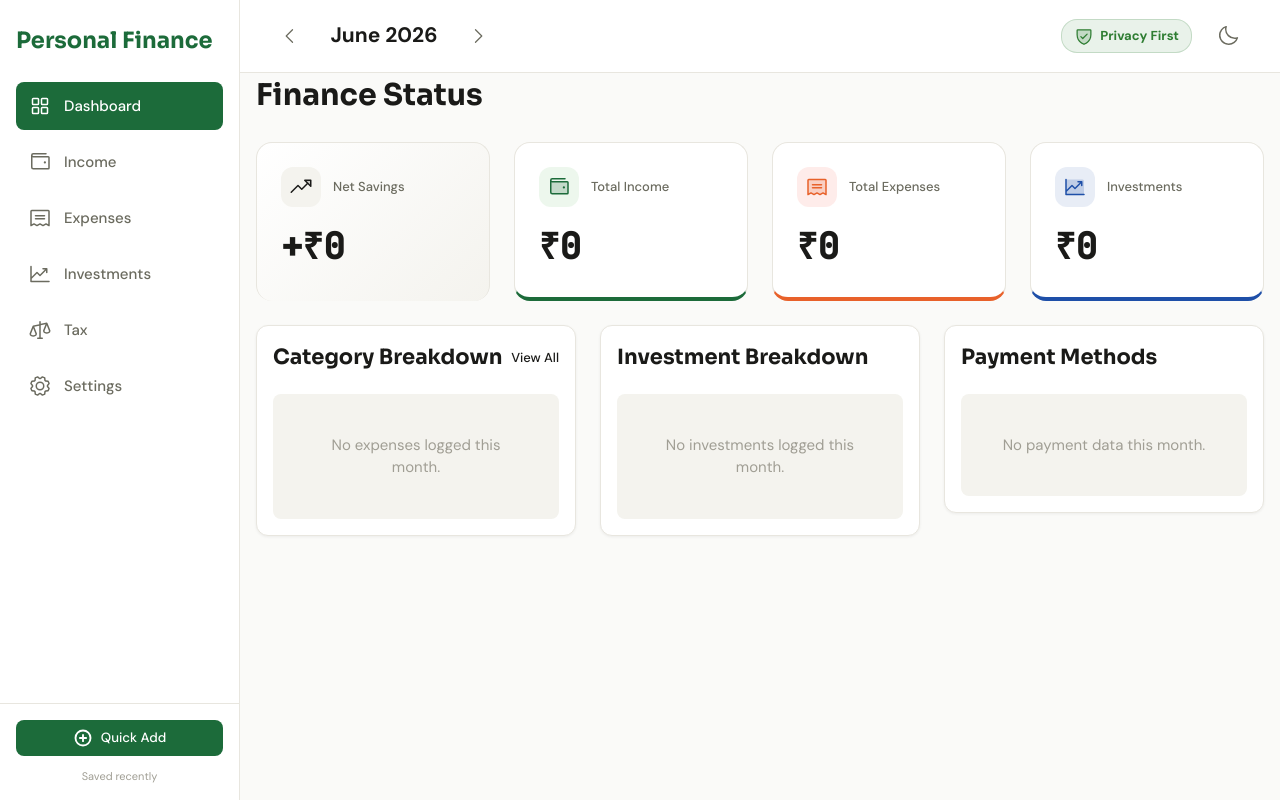
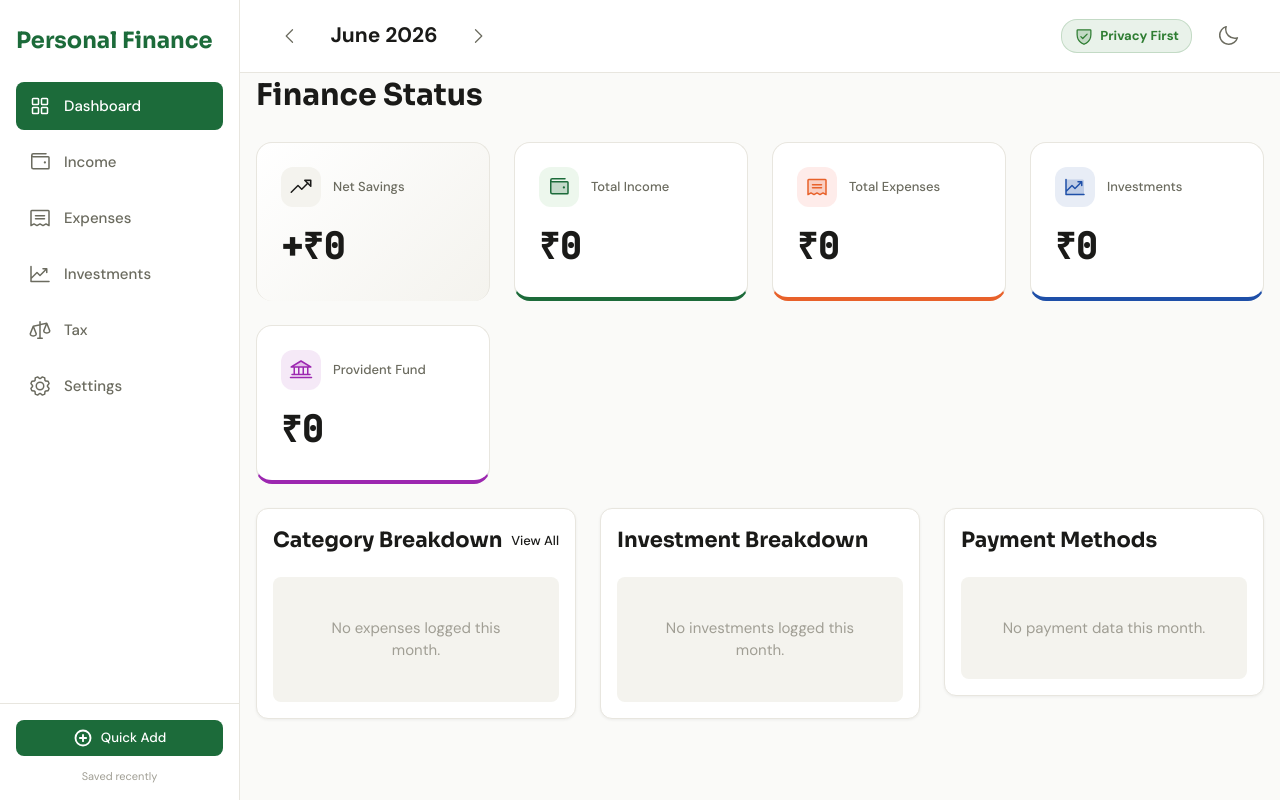
Before and after one commit to AnkeethV/Personal_Finance, a React (Vite) app: page / in a window 1280 px wide. Built offline with nearby package versions, Linux system fonts and the light colour scheme.

Commit message:
PF, PT and KPI implementation

```diff
--- a/src/components/QuickAdd.jsx
+++ b/src/components/QuickAdd.jsx
@@ -7,7 +7,7 @@ import './QuickAdd.css';
 export default function QuickAdd() {
   const { activeMonth } = useAppContext();
   const [isOpen, setIsOpen] = useState(false);
-  const [type, setType] = useState('expense'); // 'expense' or 'income'
+  const [type, setType] = useState('expense'); // 'expense' or 'investment'
 
   const categories = storage.getCategories();
 
@@ -100,10 +100,6 @@ export default function QuickAdd() {
 
     if (type === 'expense') {
       storage.saveExpenseEntry(entry);
-    } else if (type === 'income') {
-      entry.payer = '';
-      entry.tdsDeducted = 0;
-      storage.saveIncomeEntry(entry);
     } else if (type === 'investment') {
       entry.platform = '';
       storage.saveInvestmentEntry(entry);
@@ -136,12 +132,6 @@ export default function QuickAdd() {
                 onClick={() => handleTypeChange('expense')}
               >
                 Expense
-              </button>
-              <button
-                className={`toggle-btn ${type === 'income' ? 'active income' : ''}`}
-                onClick={() => handleTypeChange('income')}
-              >
-                Income
               </button>
               <button
                 className={`toggle-btn ${type === 'investment' ? 'active investment' : ''}`}
@@ -189,7 +179,7 @@ export default function QuickAdd() {
                 <input type="text" className="input" name="description" value={formData.description} onChange={handleInputChange} maxLength="100" />
               </div>
 
-              <button type="submit" className="btn btn-primary" style={{ marginTop: '16px' }}>Save {type === 'expense' ? 'Expense' : type === 'income' ? 'Income' : 'Investment'}</button>
+              <button type="submit" className="btn btn-primary" style={{ marginTop: '16px' }}>Save {type === 'expense' ? 'Expense' : 'Investment'}</button>
             </form>
           </div>
         </div>
--- a/src/pages/Dashboard.css
+++ b/src/pages/Dashboard.css
@@ -36,6 +36,10 @@
   border-bottom: 4px solid var(--invest-color);
 }
 
+.metric-pf {
+  border-bottom: 4px solid #9C27B0;
+}
+
 .metric-header {
   display: flex;
   align-items: center;
@@ -66,6 +70,11 @@
 .metric-invest .metric-icon {
   color: var(--invest-color);
   background-color: rgba(30, 79, 168, 0.1);
+}
+
+.metric-pf .metric-icon {
+  color: #9C27B0;
+  background-color: rgba(156, 39, 176, 0.1);
 }
 
 .metric-title {
--- a/src/pages/Dashboard.jsx
+++ b/src/pages/Dashboard.jsx
@@ -1,13 +1,13 @@
 import { useState, useEffect } from 'react';
 import { useAppContext } from '../context/AppContext';
 import { storage } from '../utils/storage';
-import { Wallet, Receipt, TrendUp, Plus, ChartLineUp } from '@phosphor-icons/react';
+import { Wallet, Receipt, TrendUp, Plus, ChartLineUp, Bank } from '@phosphor-icons/react';
 import { Link } from 'react-router-dom';
 import './Dashboard.css';
 
 export default function Dashboard() {
   const { activeMonth } = useAppContext();
-  const [metrics, setMetrics] = useState({ income: 0, expense: 0, savings: 0, invest: 0 });
+  const [metrics, setMetrics] = useState({ income: 0, expense: 0, savings: 0, invest: 0, pf: 0 });
   const [categoryBreakdown, setCategoryBreakdown] = useState([]);
   const [investmentBreakdown, setInvestmentBreakdown] = useState([]);
   const [paymentBreakdown, setPaymentBreakdown] = useState([]);
@@ -23,9 +23,10 @@ export default function Dashboard() {
     const totalIncome = incomeData.reduce((sum, item) => sum + item.amount, 0);
     const totalExpense = expenseData.reduce((sum, item) => sum + item.amount, 0);
     const totalInvest = investmentData.reduce((sum, item) => sum + item.amount, 0);
+    const totalPf = incomeData.reduce((sum, item) => sum + (item.providentFund || 0), 0);
     const netSavings = totalIncome - totalExpense;
 
-    setMetrics({ income: totalIncome, expense: totalExpense, savings: netSavings, invest: totalInvest });
+    setMetrics({ income: totalIncome, expense: totalExpense, savings: netSavings, invest: totalInvest, pf: totalPf });
 
     // Calculate Category Breakdown for Expenses
     const breakdown = {};
@@ -139,6 +140,16 @@ export default function Dashboard() {
             {formatCurrency(metrics.invest)}
           </div>
         </div>
+
+        <div className="metric-card metric-pf">
+          <div className="metric-header">
+            <span className="metric-icon"><Bank size={24} weight="duotone" /></span>
+            <span className="metric-title">Provident Fund</span>
+          </div>
+          <div className="metric-value font-mono">
+            {formatCurrency(metrics.pf)}
+          </div>
+        </div>
       </div>
 
       <div className="dashboard-grid">
--- a/src/pages/Income.jsx
+++ b/src/pages/Income.jsx
@@ -18,7 +18,9 @@ export default function Income() {
     date: new Date().toISOString().split('T')[0],
     description: '',
     payer: '',
-    tdsDeducted: ''
+    tdsDeducted: '',
+    providentFund: '',
+    professionalTax: ''
   });
 
   useEffect(() => {
@@ -91,7 +93,9 @@ export default function Income() {
       date: new Date().toISOString().split('T')[0],
       description: '',
       payer: '',
-      tdsDeducted: ''
+      tdsDeducted: '',
+      providentFund: '',
+      professionalTax: ''
     });
     setEditingId(null);
   };
@@ -109,11 +113,13 @@ export default function Income() {
   const handleEdit = (entry) => {
     setFormData({
       typeId: entry.typeId,
-      amount: (entry.amount / 100).toString(), // convert back to rupees
+      amount: entry.grossAmount ? (entry.grossAmount / 100).toString() : (entry.amount / 100).toString(), // show gross amount in input
       date: entry.date,
       description: entry.description || '',
       payer: entry.payer || '',
-      tdsDeducted: entry.tdsDeducted ? (entry.tdsDeducted / 100).toString() : ''
+      tdsDeducted: entry.tdsDeducted ? (entry.tdsDeducted / 100).toString() : '',
+      providentFund: entry.providentFund ? (entry.providentFund / 100).toString() : '',
+      professionalTax: entry.professionalTax ? (entry.professionalTax / 100).toString() : ''
     });
     setEditingId(entry.id);
     setIsModalOpen(true);
@@ -126,15 +132,31 @@ export default function Income() {
       return;
     }
 
+    let parsedGross = parseFloat(formData.amount);
+    let pf = formData.providentFund ? parseFloat(formData.providentFund) : 0;
+    let pt = formData.professionalTax ? parseFloat(formData.professionalTax) : 0;
+
+    // Only apply deductions if category is salary, to be safe
+    const isSalary = formData.typeId === 'inc_salary';
+    if (!isSalary) {
+      pf = 0;
+      pt = 0;
+    }
+
+    let netAmount = parsedGross - pf - pt;
+
     const entry = {
       id: editingId || crypto.randomUUID(),
       month: activeMonth,
       typeId: formData.typeId,
-      amount: Math.round(parseFloat(formData.amount) * 100), // convert to paise
+      amount: Math.round(netAmount * 100), // convert to paise
+      grossAmount: Math.round(parsedGross * 100), // convert to paise
       date: formData.date,
       description: formData.description,
       payer: formData.payer,
       tdsDeducted: formData.tdsDeducted ? Math.round(parseFloat(formData.tdsDeducted) * 100) : 0,
+      providentFund: Math.round(pf * 100),
+      professionalTax: Math.round(pt * 100),
       isRecurring: false
     };
 
@@ -253,9 +275,35 @@ export default function Income() {
               </div>
 
               <div className="form-group">
-                <label>Amount (₹) *</label>
+                <label>{formData.typeId === 'inc_salary' ? 'Gross Amount (₹) *' : 'Amount (₹) *'}</label>
                 <input type="number" className="input" name="amount" value={formData.amount} onChange={handleInputChange} min="1" step="any" required />
               </div>
+
+              {formData.typeId === 'inc_salary' && (
+                <>
+                  <div className="form-group">
+                    <label>Provident Fund (₹)</label>
+                    <input type="number" className="input" name="providentFund" value={formData.providentFund} onChange={handleInputChange} min="0" step="any" />
+                  </div>
+                  <div className="form-group">
+                    <label>Professional Tax (₹)</label>
+                    <input type="number" className="input" name="professionalTax" value={formData.professionalTax} onChange={handleInputChange} min="0" step="any" />
+                  </div>
+
+                  {formData.amount && (
+                    <div className="form-group" style={{ padding: '12px', backgroundColor: 'var(--bg-subtle)', borderRadius: '8px', marginTop: '8px' }}>
+                      <div style={{ display: 'flex', justifyContent: 'space-between', alignItems: 'center' }}>
+                        <span style={{ color: 'var(--text-secondary)' }}>Net Monthly Total:</span>
+                        <span className="font-mono" style={{ fontSize: '1.2em', fontWeight: 'bold', color: 'var(--income-color)' }}>
+                          {new Intl.NumberFormat('en-IN', { style: 'currency', currency: 'INR', maximumFractionDigits: 0 }).format(
+                            Math.max(0, (parseFloat(formData.amount || 0) - parseFloat(formData.providentFund || 0) - parseFloat(formData.professionalTax || 0)))
+                          )}
+                        </span>
+                      </div>
+                    </div>
+                  )}
+                </>
+              )}
 
               <div className="form-group">
                 <label>Date *</label>
```
